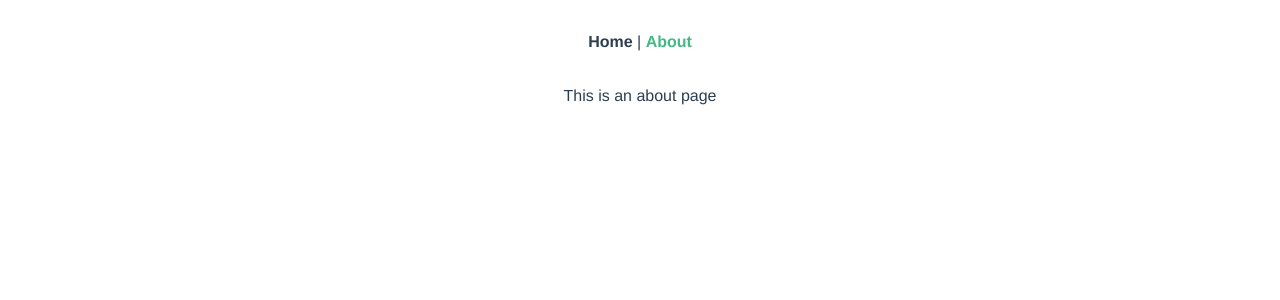
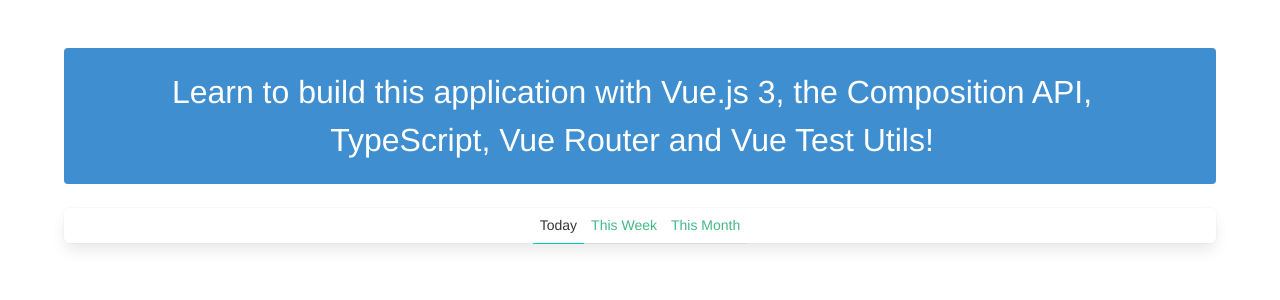
Before and after one commit to adacapo21/vue-composition-api, a Vue app: page /#/about in a window 1280 px wide. Shown: the top 300 px of the page. Built offline with nearby package versions, Linux system fonts and the light colour scheme.

Commit message:
- Reactivity with ref

```diff
--- a/src/App.vue
+++ b/src/App.vue
@@ -1,11 +1,34 @@
 <template>
-  <div id="nav">
-    <router-link to="/">Home</router-link> |
-    <router-link to="/about">About</router-link>
-  </div>
-  <router-view/>
+<!--  <div id="nav">-->
+<!--    <router-link to="/">Home</router-link> |-->
+<!--    <router-link to="/about">About</router-link>-->
+<!--  </div>-->
+  <section class="section">
+    <div class="container">
+      <div class="notification is-info is-size-3">
+        <p>
+          Learn to build this application with Vue.js 3,
+          the Composition API, TypeScript, Vue Router and Vue Test Utils!
+        </p>
+      </div>
+      <timeline />
+<!--      <router-view />-->
+    </div>
+  </section>
+<!--  <router-view/>-->
 </template>
 
+<script>
+import { defineComponent } from 'vue'
+import Timeline from './components/Timeline'
+
+export default defineComponent({
+  name: 'App',
+  components: {
+    Timeline
+  }
+})
+</script>
 <style>
 #app {
   font-family: Avenir, Helvetica, Arial, sans-serif;
--- a/src/components/HelloWorld.vue
+++ /dev/null
@@ -1,62 +0,0 @@
-<template>
-  <div class="hello">
-    <h1>{{ msg }}</h1>
-    <p>
-      For a guide and recipes on how to configure / customize this project,<br>
-      check out the
-      <a href="https://cli.vuejs.org" target="_blank" rel="noopener">vue-cli documentation</a>.
-    </p>
-    <h3>Installed CLI Plugins</h3>
-    <ul>
-      <li><a href="https://github.com/vuejs/vue-cli/tree/dev/packages/%40vue/cli-plugin-router" target="_blank" rel="noopener">router</a></li>
-      <li><a href="https://github.com/vuejs/vue-cli/tree/dev/packages/%40vue/cli-plugin-eslint" target="_blank" rel="noopener">eslint</a></li>
-      <li><a href="https://github.com/vuejs/vue-cli/tree/dev/packages/%40vue/cli-plugin-unit-jest" target="_blank" rel="noopener">unit-jest</a></li>
-      <li><a href="https://github.com/vuejs/vue-cli/tree/dev/packages/%40vue/cli-plugin-typescript" target="_blank" rel="noopener">typescript</a></li>
-    </ul>
-    <h3>Essential Links</h3>
-    <ul>
-      <li><a href="https://vuejs.org" target="_blank" rel="noopener">Core Docs</a></li>
-      <li><a href="https://forum.vuejs.org" target="_blank" rel="noopener">Forum</a></li>
-      <li><a href="https://chat.vuejs.org" target="_blank" rel="noopener">Community Chat</a></li>
-      <li><a href="https://twitter.com/vuejs" target="_blank" rel="noopener">Twitter</a></li>
-      <li><a href="https://news.vuejs.org" target="_blank" rel="noopener">News</a></li>
-    </ul>
-    <h3>Ecosystem</h3>
-    <ul>
-      <li><a href="https://router.vuejs.org" target="_blank" rel="noopener">vue-router</a></li>
-      <li><a href="https://vuex.vuejs.org" target="_blank" rel="noopener">vuex</a></li>
-      <li><a href="https://github.com/vuejs/vue-devtools#vue-devtools" target="_blank" rel="noopener">vue-devtools</a></li>
-      <li><a href="https://vue-loader.vuejs.org" target="_blank" rel="noopener">vue-loader</a></li>
-      <li><a href="https://github.com/vuejs/awesome-vue" target="_blank" rel="noopener">awesome-vue</a></li>
-    </ul>
-  </div>
-</template>
-
-<script lang="ts">
-import { defineComponent } from 'vue'
-
-export default defineComponent({
-  name: 'HelloWorld',
-  props: {
-    msg: String
-  }
-})
-</script>
-
-<!-- Add "scoped" attribute to limit CSS to this component only -->
-<style scoped>
-h3 {
-  margin: 40px 0 0;
-}
-ul {
-  list-style-type: none;
-  padding: 0;
-}
-li {
-  display: inline-block;
-  margin: 0 10px;
-}
-a {
-  color: #42b983;
-}
-</style>
--- /dev/null
+++ b/src/components/Timeline.vue
@@ -0,0 +1,59 @@
+<template>
+  <nav class="is-primary panel">
+    <span class="panel-tabs">
+      <a
+        v-for="period in periods"
+        :key="period"
+        :class="{ 'is-active': period === currentPeriod }"
+        @click="setPeriod(period)"
+      >
+        {{ period }}
+      </a>
+    </span>
+  </nav>
+</template>
+
+<script lang="ts">
+import { defineComponent, ref } from 'vue'
+
+type Period = 'Today' | 'This Week' | 'This Month'
+
+export default defineComponent({
+  name: 'Timeline',
+  setup () {
+    // eslint-disable-next-line no-undef
+    const periods = ['Today', 'This Week', 'This Month']
+    // make period it, reactive
+    const currentPeriod = ref<Period>('Today')
+
+    const setPeriod = (period: Period) => {
+      currentPeriod.value = period
+    }
+
+    return {
+      // posts,
+      periods,
+      setPeriod,
+      currentPeriod
+    }
+  }
+})
+</script>
+
+<!-- Add "scoped" attribute to limit CSS to this component only -->
+<style scoped>
+h3 {
+  margin: 40px 0 0;
+}
+ul {
+  list-style-type: none;
+  padding: 0;
+}
+li {
+  display: inline-block;
+  margin: 0 10px;
+}
+a {
+  color: #42b983;
+}
+</style>
--- a/src/views/Home.vue
+++ b/src/views/Home.vue
@@ -7,7 +7,7 @@
 
 <script lang="ts">
 import { defineComponent } from 'vue'
-import HelloWorld from '@/components/HelloWorld.vue' // @ is an alias to /src
+import HelloWorld from '@/components/Timeline.vue' // @ is an alias to /src
 
 export default defineComponent({
   name: 'Home',
```
Also changed, not shown: 2 other files (tests, documents, lock files or other folders).
